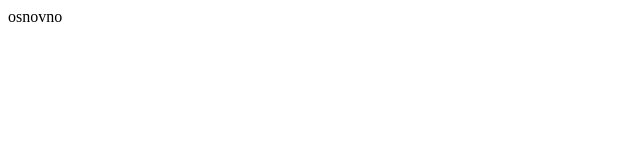
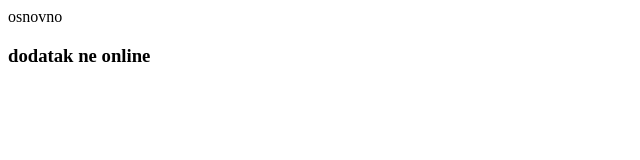
Before and after one commit to Daxx99/GitTutorial, a plain HTML site: page index.html in a window 1280 px wide. Shown: the whole page, without its empty margins (0-640 px from the left). Drawn offline with Linux system fonts and the light colour scheme.

Commit message:
promena u vs codu

```diff
--- a/index.html
+++ b/index.html
@@ -7,5 +7,6 @@
 </head>
 <body>
     osnovno
+    <h3>dodatak ne online</h3>
 </body>
 </html>
```
